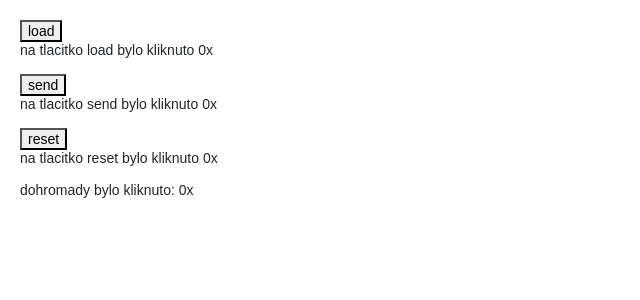
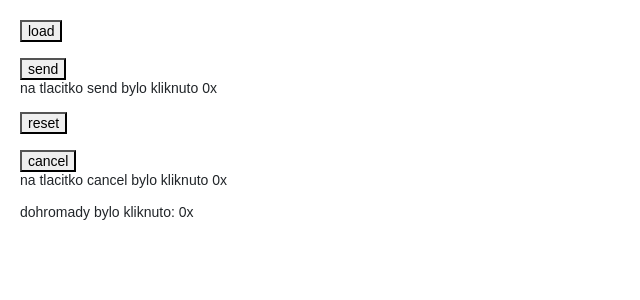
Before and after one commit to petrpida/sda-react-app, a React (Create React App) app: page / in a window 1280 px wide. Shown: the top 300 px of the page, without its empty margins (0-640 px from the left). Built offline with nearby package versions, Linux system fonts and the light colour scheme.

Commit message:
10. buttons as objects in array done

```diff
--- a/src/App.js
+++ b/src/App.js
@@ -11,7 +11,14 @@ function App() {
       {/* <Button buttonName="button 1" disableCounter={true}/> */}
       {/* <Button buttonName="button 2" disableCounter={false}/> */}
       {/* <Button buttonName="button 3" disableCounter={false}/> */}
-          <MyButtonList buttonsNames={["load", "send", "reset"]} disableCounters={false}/>
+      <MyButtonList
+        buttonsObject={[
+          { text: "load", disableCounter: true },
+          { text: "send", disableCounter: false },
+          { text: "reset", disableCounter: true },
+          { text: "cancel", disableCounter: false }
+        ]}
+      />
     </div>
   );
 }
--- a/src/sharedComponents/MyButtonList/index.jsx
+++ b/src/sharedComponents/MyButtonList/index.jsx
@@ -1,15 +1,15 @@
 import React, { useState } from "react";
 import Button from "../MyButton";
 
-export default function MyButtonList({ buttonsNames, disableCounters }) {
+export default function MyButtonList({ buttonsObject }) {
   let buttons = [];
   let [totalCount, setTotalCount] = useState(0);
 
-  for (let i = 0; i < buttonsNames.length; i++) {
+  for (let i = 0; i < buttonsObject.length; i++) {
     buttons.push(
       <Button
-        buttonName={buttonsNames[i]}
-        disableCounter={disableCounters}
+        buttonName={buttonsObject[i].text}
+        disableCounter={buttonsObject[i].disableCounter}
         onClick={function () {
           totalCount = totalCount + 1;
           setTotalCount(totalCount);
```
